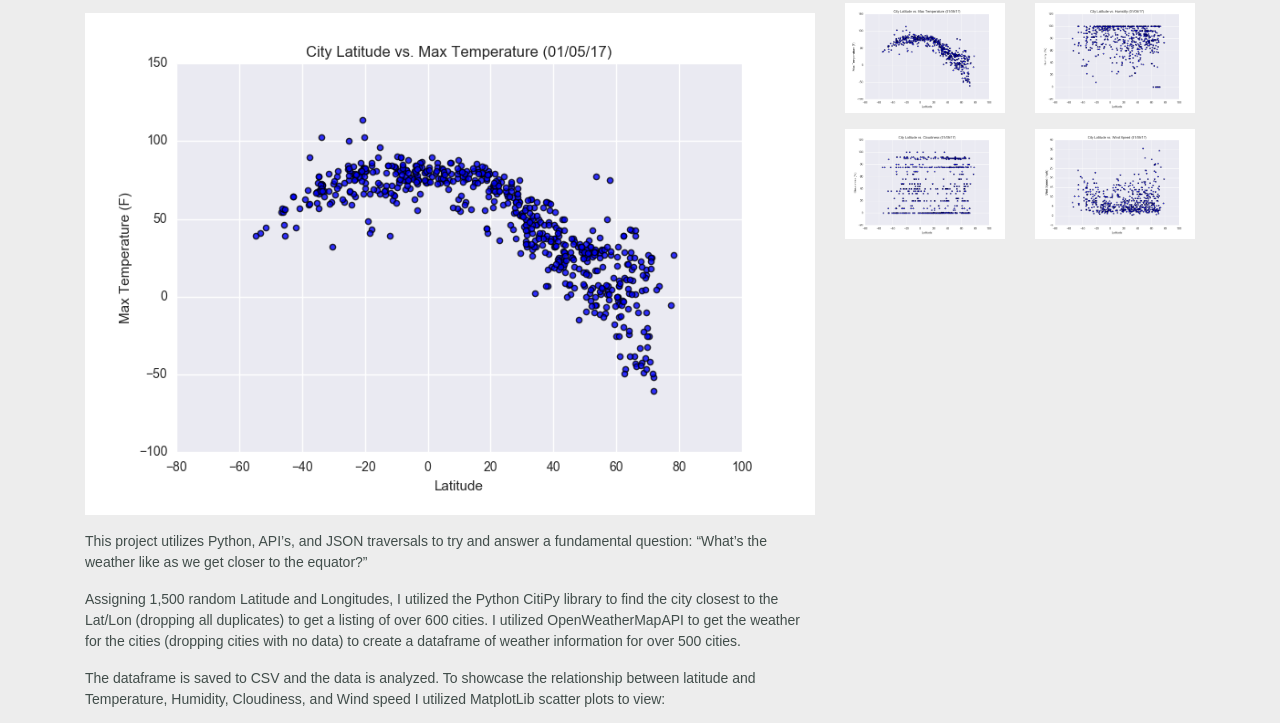
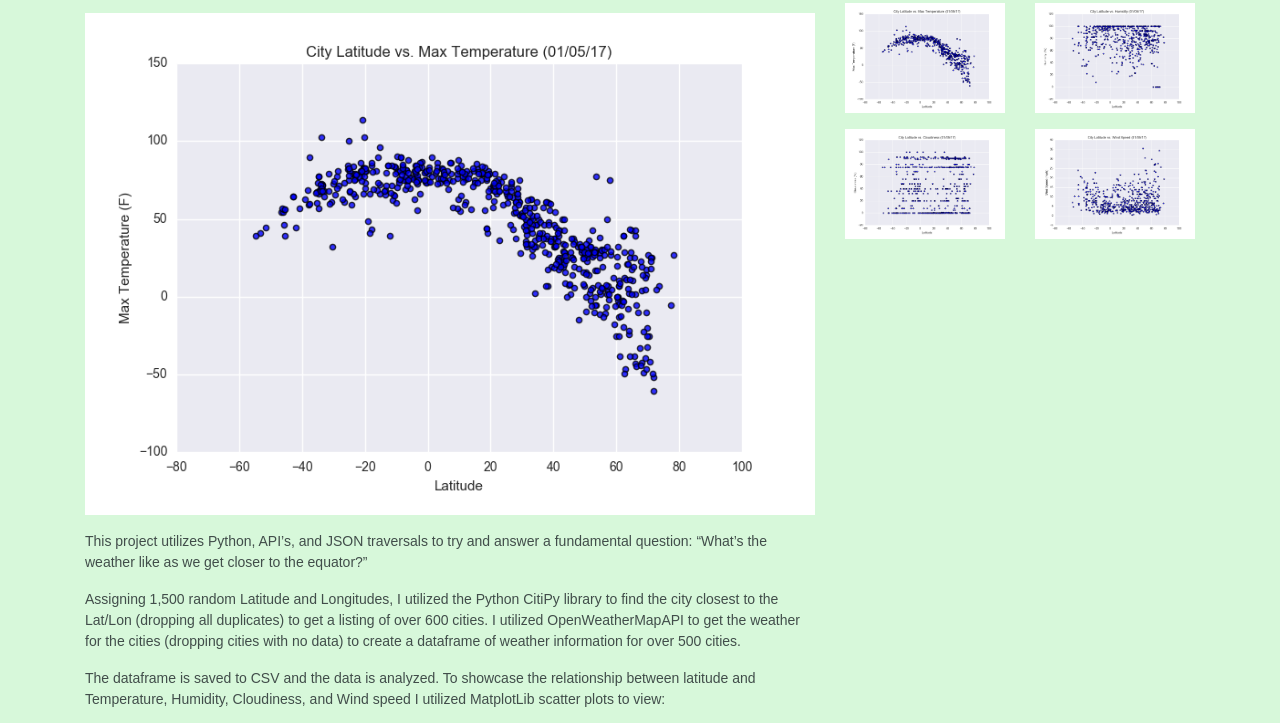
Before and after one commit to Muntz99/Web-Design-Challenge, a plain HTML site: page index.html in a window 1280 px wide. Shown: the part 155-878 px from the top of the page. Drawn offline with nearby package versions, Linux system fonts and the light colour scheme.

Commit message:
Update styles.css

```diff
--- a/styles.css
+++ b/styles.css
@@ -1,6 +1,6 @@
 
 body{
-    background-color: #EDEDED;
+    background-color: #28db372f;
 }
 
 .navbar{
```
